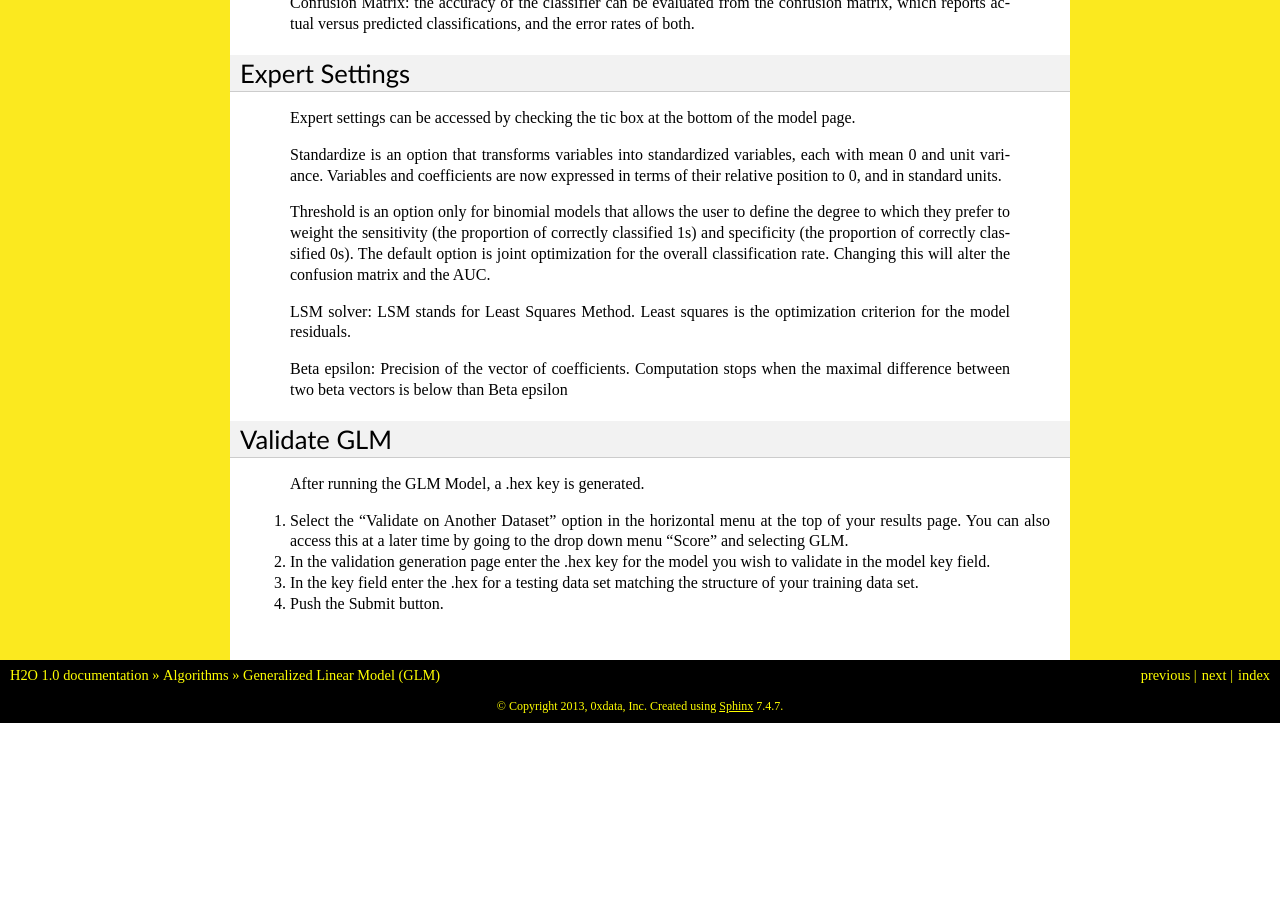
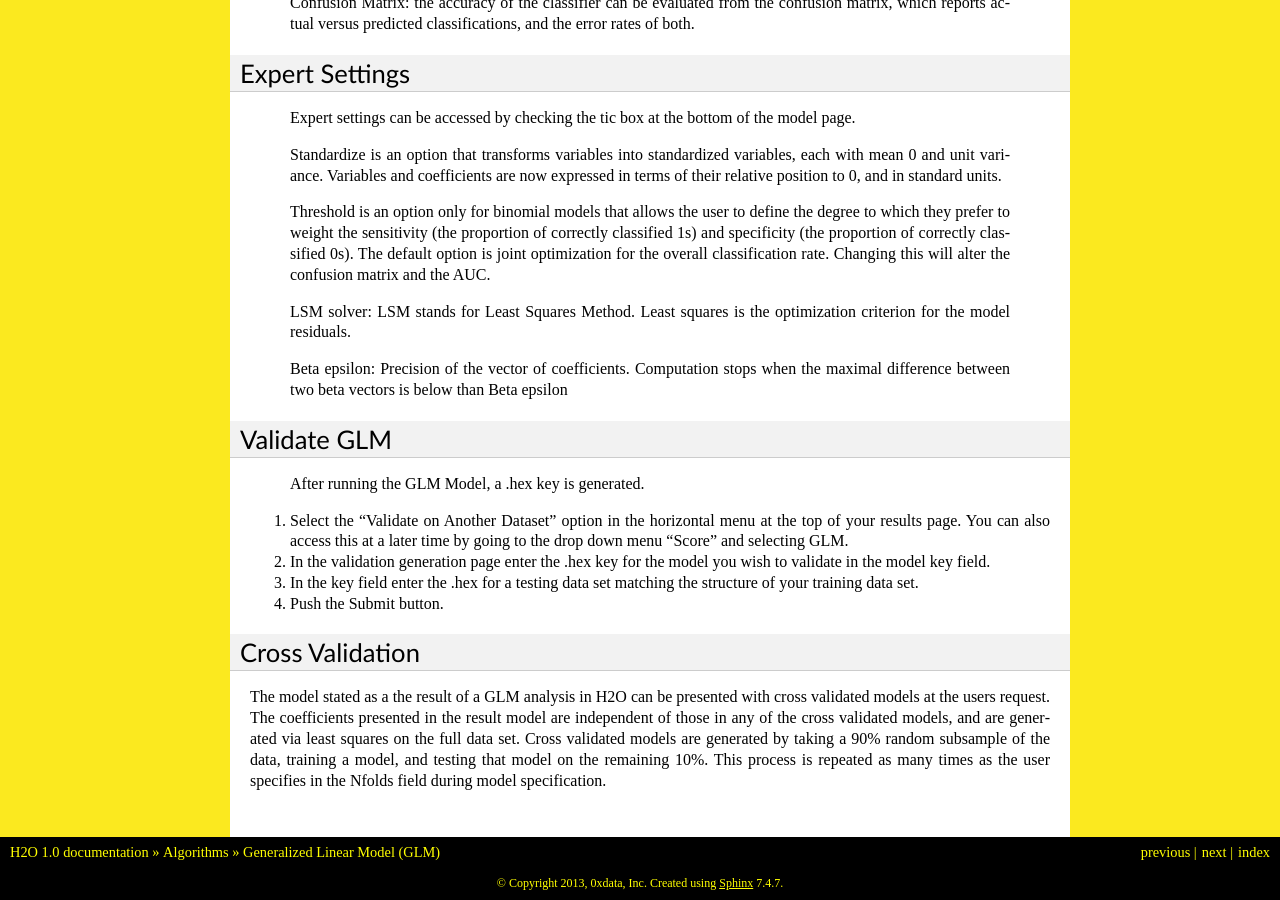
Before and after one commit to devinshields/h2odocs, a Sphinx documentation site: the page built from source/algorithms/glm.rst, in a window 1280 px wide and 900 px high, scrolled down 2610 px. Built offline with Sphinx 7.4.7, drawn with Linux system fonts in a browser that asks for light colours; formulas are drawn with MathJax 3; pages that are not in the unit, such as notebooks, are missing from menus; before the commit the page ends 3333 px from its top, so only the background shows below that.

Commit message:
cross validation notes in glm

```diff
--- a/source/algorithms/glm.rst
+++ b/source/algorithms/glm.rst
@@ -247,3 +247,16 @@ Validate GLM
     the structure of your training data set.
 
 #.  Push the Submit button.
+
+
+Cross Validation
+""""""""""""""""
+
+The model stated  as a the result of a GLM analysis in H2O can be
+presented with cross validated models at the users request. The
+coefficients presented in the result model are independent of those in
+any of the cross validated models, and are generated via least squares
+on the full data set. Cross validated models are generated by taking a 90%
+random subsample of the data, training a model, and testing that model
+on the remaining 10%. This process is repeated as many times as the
+user specifies in the Nfolds field during model specification.
--- a/source/tutorial/glm.rst
+++ b/source/tutorial/glm.rst
@@ -14,6 +14,7 @@ Getting Started
 This tutorial uses a publicly available data set that can be found
 
 ::
+
   Abalone data set http://archive.ics.uci.edu/ml/machine-learning-databases/abalone/
 
 
```
Also changed, not shown: source/quickstart/quickstart_git.rst (line endings or trailing spaces).
